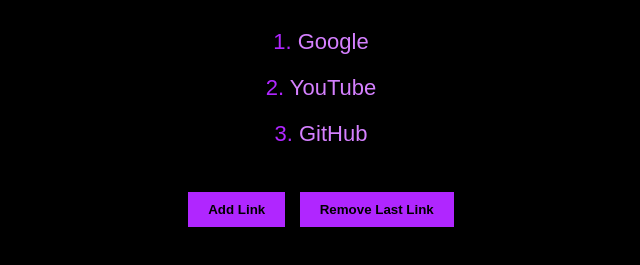
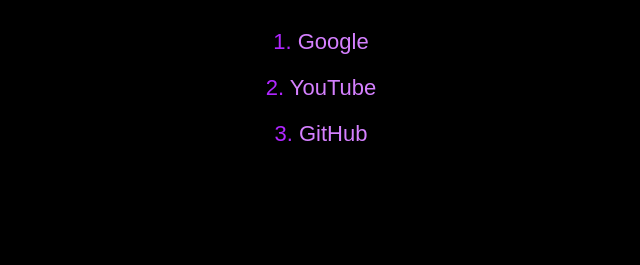
Before and after one commit to UniversalVoidRelm/LinkSite, a plain HTML site: page index.html in a window 1280 px wide. Shown: the part 119-384 px from the top of the page, without its empty margins (319-959 px from the left). Drawn offline with Linux system fonts and the light colour scheme.

Commit message:
Remove buttons and link management scripts
Removed buttons and associated JavaScript functions for adding and removing links.

```diff
--- a/index.html
+++ b/index.html
@@ -41,24 +41,6 @@
             color: white;
             text-shadow: 0 0 10px #b026ff;
         }
-
-        .buttons {
-            margin-top: 40px;
-        }
-
-        button {
-            background-color: #b026ff;
-            border: none;
-            color: black;
-            padding: 10px 20px;
-            margin: 5px;
-            cursor: pointer;
-            font-weight: bold;
-        }
-
-        button:hover {
-            background-color: #d580ff;
-        }
     </style>
 </head>
 
@@ -66,41 +48,13 @@
 
     <h1>LinkSite</h1>
 
-    <div class="container" id="linkContainer">
+    <div class="container">
+
         <div class="link">1. <a href="https://google.com" target="_blank">Google</a></div>
         <div class="link">2. <a href="https://youtube.com" target="_blank">YouTube</a></div>
         <div class="link">3. <a href="https://github.com" target="_blank">GitHub</a></div>
+
     </div>
-
-    <div class="buttons">
-        <button onclick="addLink()">Add Link</button>
-        <button onclick="removeLink()">Remove Last Link</button>
-    </div>
-
-    <script>
-        function addLink() {
-            let name = prompt("Enter link name:");
-            let url = prompt("Enter link URL:");
-
-            if(name && url) {
-                let container = document.getElementById("linkContainer");
-                let number = container.children.length + 1;
-
-                let newLink = document.createElement("div");
-                newLink.className = "link";
-                newLink.innerHTML = number + ". <a href='" + url + "' target='_blank'>" + name + "</a>";
-
-                container.appendChild(newLink);
-            }
-        }
-
-        function removeLink() {
-            let container = document.getElementById("linkContainer");
-            if(container.children.length > 0) {
-                container.removeChild(container.lastElementChild);
-            }
-        }
-    </script>
 
 </body>
 </html>
```
